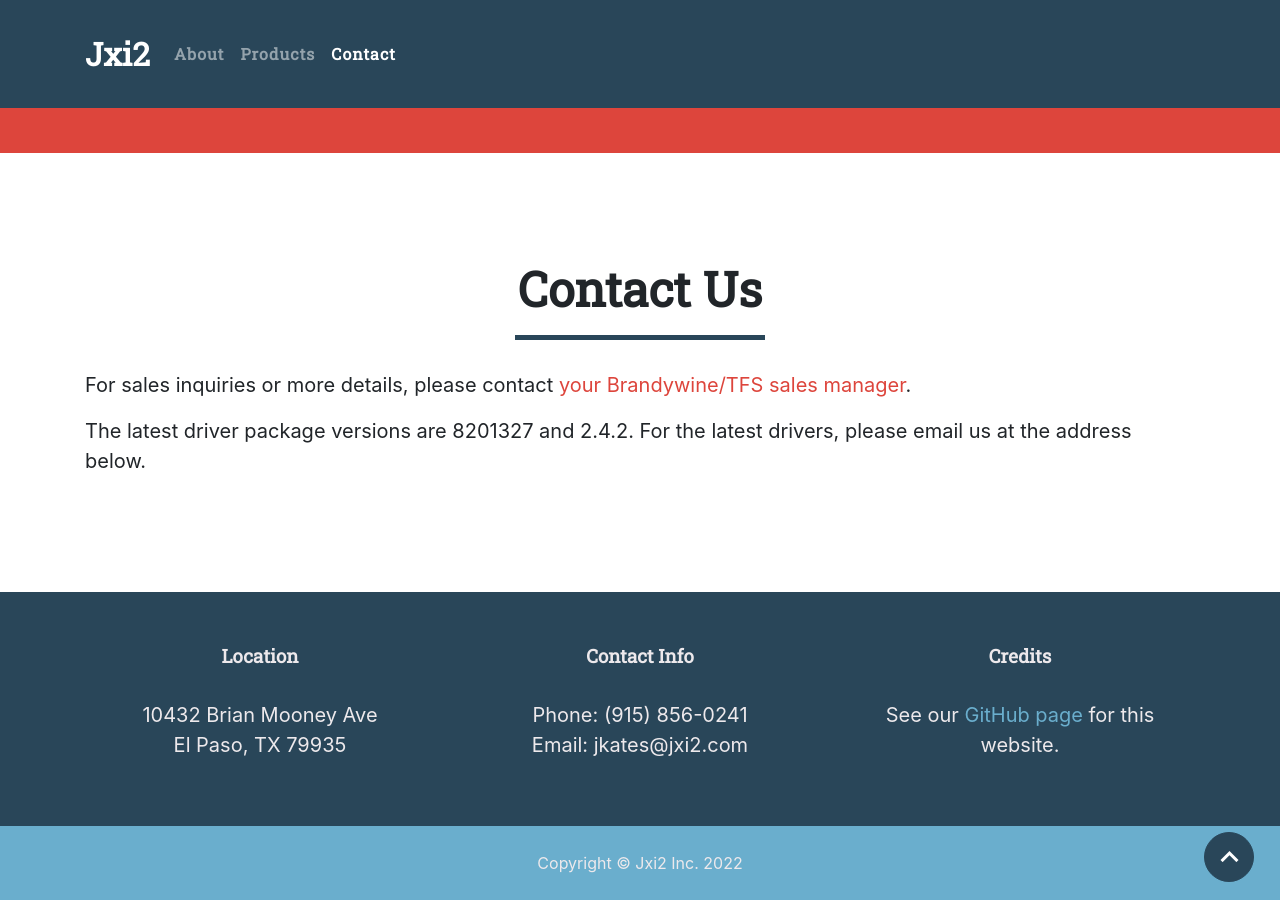
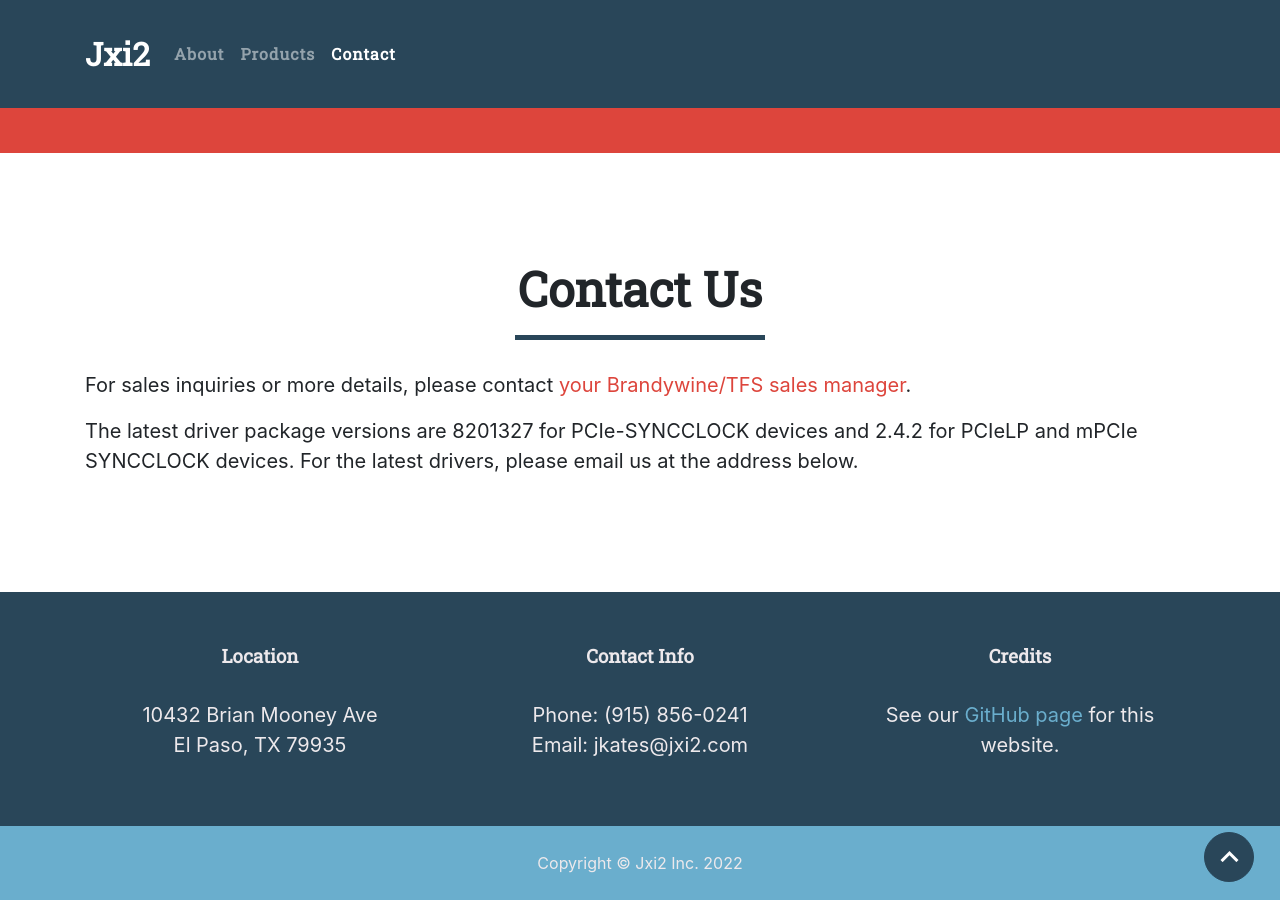
Before and after one commit to jxi2/jxi2, a Jekyll site: the page built from index.html, in a window 1280 px wide and 900 px high, scrolled down 1532 px. Built offline with Jekyll 4.4.1, drawn with Linux system fonts in a browser that asks for light colours.

Commit message:
Update everything and update driver string

```diff
--- a/Gemfile
+++ b/Gemfile
@@ -3,3 +3,4 @@ gem 'github-pages', group: :jekyll_plugins
 gem 'bootstrap'
 gem 'html-proofer'
 gem 'yajl-ruby'
+gem "webrick", "~> 1.7"
--- a/_config.yml
+++ b/_config.yml
@@ -34,4 +34,4 @@ contact:
 credits: 'See our <a href="https://github.com/jxi2/jxi2" target="_blank">GitHub page</a> for this website.'
 markdown: kramdown
 permalink: pretty
-driver_version: "8201327 and 2.4.2"
+driver_version: "8201327 for PCIe-SYNCCLOCK devices and 2.4.2 for PCIeLP and mPCIe SYNCCLOCK devices"
```
Also changed, not shown: Gemfile.lock.
